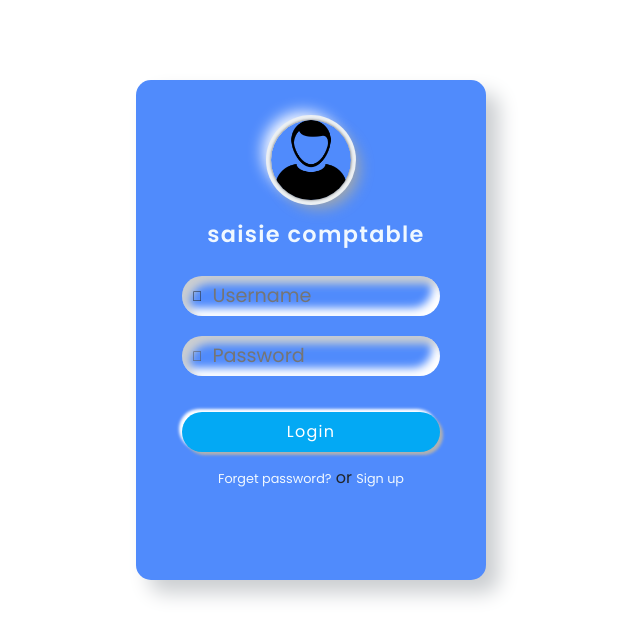
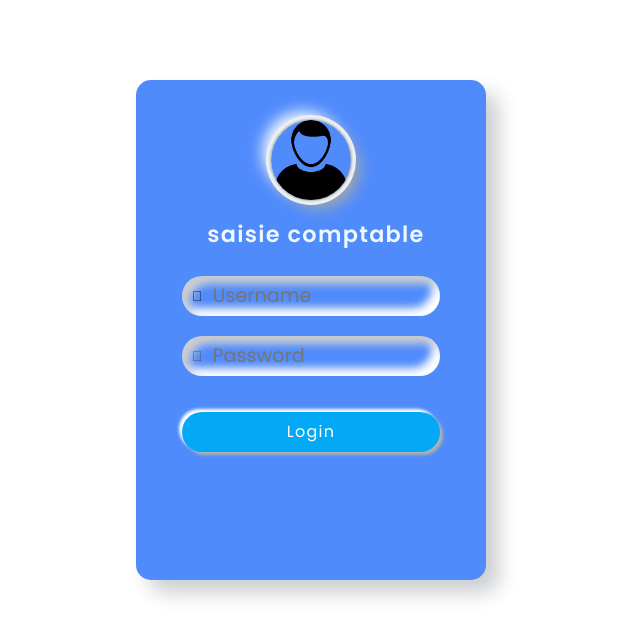
Before and after one commit to tounaf/compta-hery, an Angular app: page / in a window 1280 px wide. Shown: the top 638 px of the page, without its empty margins (329-969 px from the left). Built offline with nearby package versions, Linux system fonts and the light colour scheme.

Commit message:
change forme login

```diff
--- a/src/app/login/login.component.html
+++ b/src/app/login/login.component.html
@@ -17,8 +17,8 @@
           </div>
           <button (click)="login()" class="btn mt-3">Login</button>
       </form>
-      <div class="text-center fs-6">
+      <!-- <div class="text-center fs-6">
           <a href="#" style="color: aliceblue;">Forget password?</a> or <a href="#" style="color: aliceblue;">Sign up</a>
-      </div>
+      </div> -->
   </div>
 </div>
```
